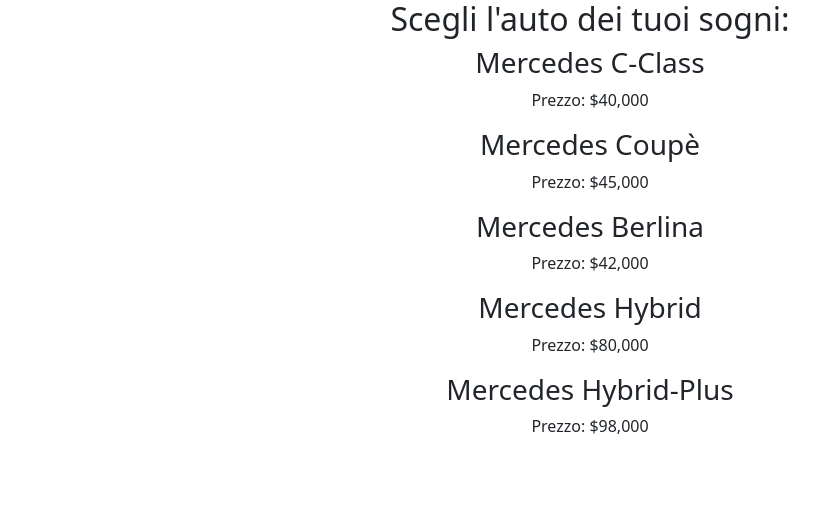
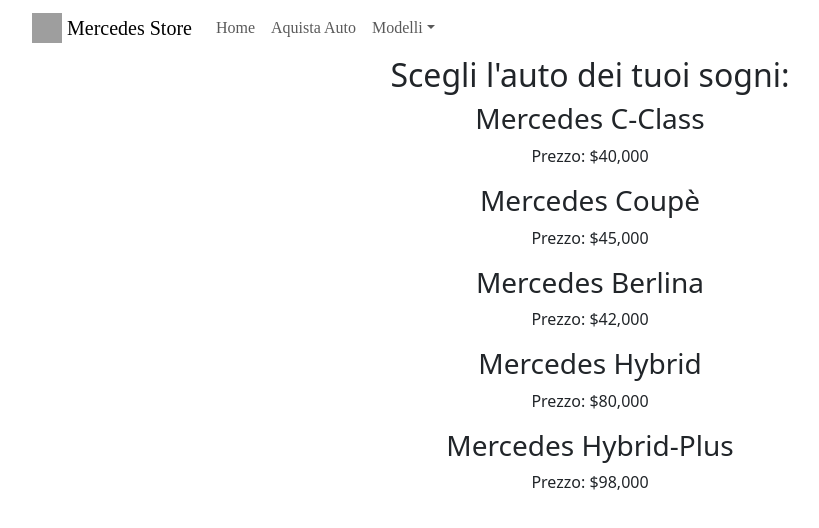
Before and after one commit to GiorgioMigliaccio08/Mercedes-Store, a React (Create React App) app: page /aquistaauto in a window 1280 px wide. Shown: the top 528 px of the page, without its empty margins (50-869 px from the left). Built offline with nearby package versions, Linux system fonts and the light colour scheme; grey boxes are pictures that could not be loaded; a web font is replaced by a local one.

Commit message:
Modify AquistaAuto

```diff
--- a/src/components/AquistaAuto.jsx
+++ b/src/components/AquistaAuto.jsx
@@ -1,4 +1,6 @@
+// AcquistaAuto.js
 import React, { useState } from "react";
+import NavBar from "./NavBar";
 
 const AcquistaAuto = () => {
   const [selectedCar, setSelectedCar] = useState(null);
@@ -7,8 +9,8 @@
     { id: 1, brand: "Mercedes", model: "C-Class", price: "$40,000" },
     { id: 2, brand: "Mercedes", model: "Coupè", price: "$45,000" },
     { id: 3, brand: "Mercedes", model: "Berlina", price: "$42,000" },
-    { id: 3, brand: "Mercedes", model: "Hybrid", price: "$80,000" },
-    { id: 3, brand: "Mercedes", model: "Hybrid-Plus", price: "$98,000" },
+    { id: 4, brand: "Mercedes", model: "Hybrid", price: "$80,000" },
+    { id: 5, brand: "Mercedes", model: "Hybrid-Plus", price: "$98,000" },
   ];
 
   const handleCarSelection = (car) => {
@@ -17,6 +19,7 @@
 
   return (
     <div>
+      <NavBar />
       <h2>Scegli l'auto dei tuoi sogni:</h2>
       <div className="car-list">
         {cars.map((car) => (
```
